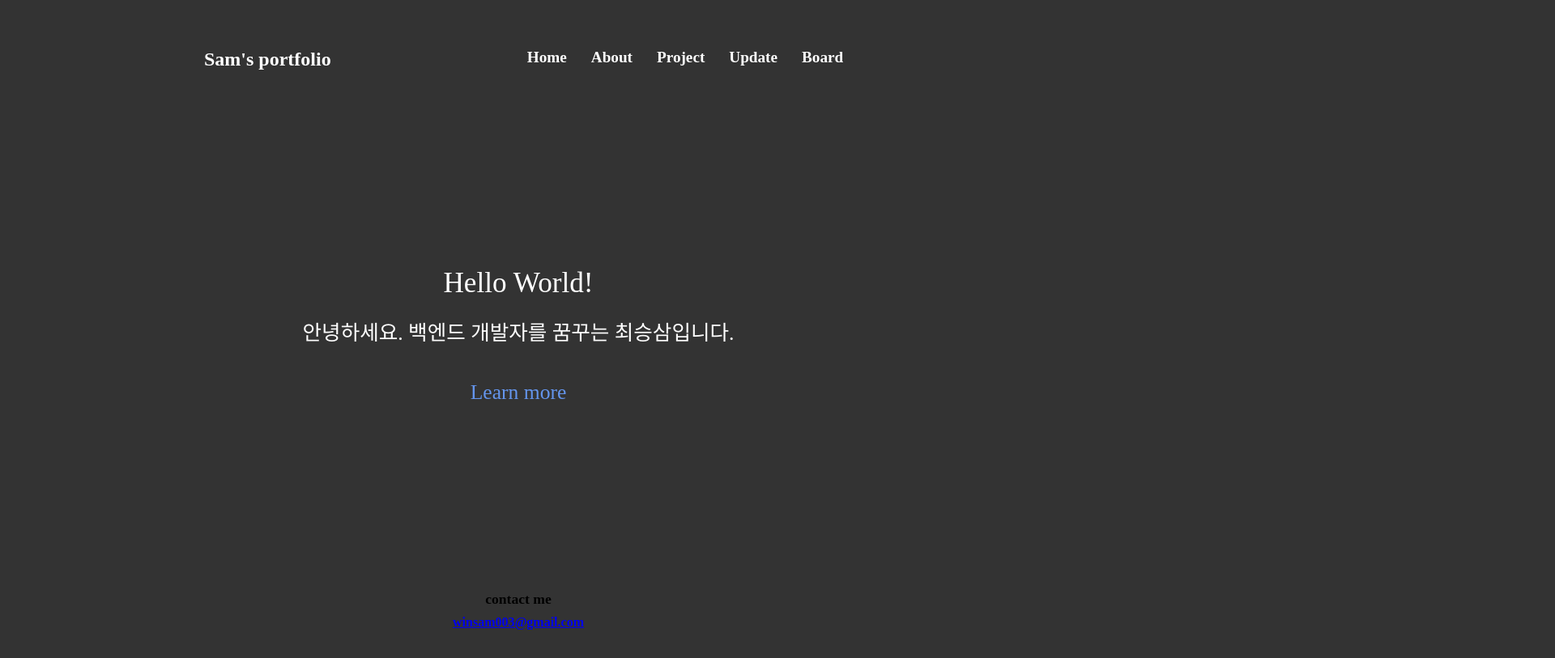
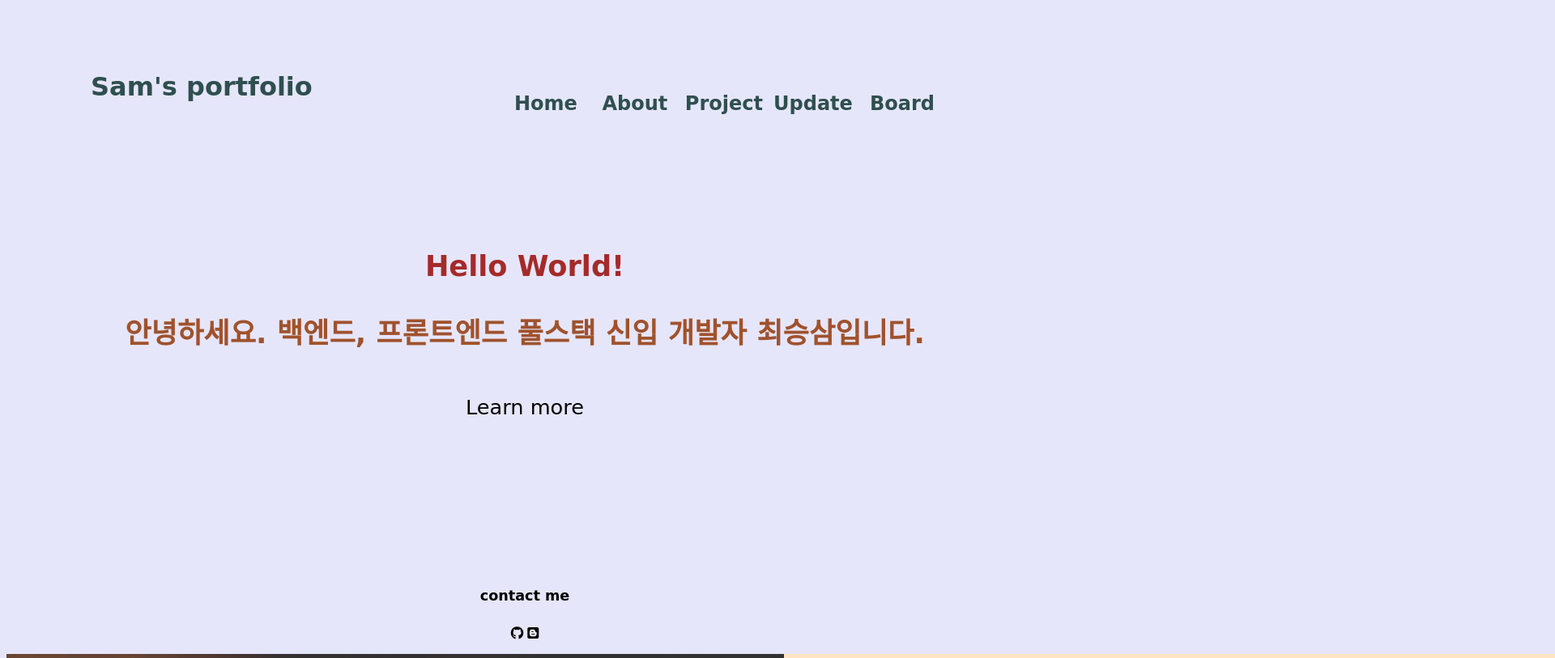
Before and after one commit to winsam003/portfolio, a website: page public/index.html in a window 1280 px wide. Shown: the top 813 px of the page at 81% size, 1920 px wide, since content can reach past the window. Drawn offline with Linux system fonts and the light colour scheme; a web font is replaced by a local one.

Commit message:
포트폴리오 홈 화면 완성

```diff
--- a/public/index.css
+++ b/public/index.css
@@ -1,100 +1,129 @@
-* {
-    height: 100%;
-    margin: 0;
-    padding: 0;
-}
-
 html {
-    background-color: #333;
+    background-color: #E6E6FA;
     scroll-behavior: smooth;
 }
 
 .root {
     margin: auto;
-    width: 80%;
-    max-width: 1680px;
-}
 
-.container_head {
     height: 100vh;
-    padding: 30px 100px 0px 100px;
+    width: 1920px;
+
+    font-family: 'Poor Story', cursive;
 }
 
 header {
     position: fixed;
     height: 10%;
-    width: 80%;
+    width: 100%;
+
 }
+
+.fa-brands{
+    cursor: pointer;
+}
+
 
 header>div {
     display: flex;
-    justify-content: space-between;
+    justify-content: space-around;
     height: 30%;
-    width: 80%;
+    width: 100%;
 }
 
-header>div>a {
-    font-size: 1.5rem;
-    font-weight: 700;
-    text-decoration: none;
-    color: white;
-}
-
-header>div>ul>li>a {
-    color: white;
-}
-
-header>div>ul>li>a:hover {
-    border-bottom: 5px solid gray;
+header>div>ul>li:hover {
+    background-color: azure;
+    /* border-bottom: 5px solid gray; */
 }
 
 header:first-child {
-    margin-left: 1.5rem;
-    padding-top: 30px;
+    padding-top: 5rem;
 }
 
 header>div>ul {
     display: flex;
+    justify-content: center;
+    align-items: center;
+    height: 3rem;
 }
 
 header>div>ul>li {
+    display: flex;
+    justify-content: center;
+    align-items: center;
+
+    width: 80px;
+    height: 25px;
+    text-align: center;
     list-style-type: none;
-}
-
-header>div>ul>li>a {
-    font-size: 1.2rem;
-    font-weight: 800;
-    text-decoration: none;
-    padding-bottom: 5px;
     margin-right: 30px;
 }
 
+.header_portfolio {
+    color: #2F4F4F;
+    font-size: 2rem;
+    font-weight: 800;
+    cursor: pointer;
+}
+
+.header_title {
+    color: #2F4F4F;
+    font-size: 1.5rem;
+    font-weight: 800;
+    text-decoration: none;
+
+    cursor: pointer;
+    /* padding-bottom: 5px; */
+}
+
 .home {
-    display: flex;
-    flex-direction: column;
+    display: block;
+    /* flex-direction: column; */
     height: 50%;
-    margin-top: 300px;
+    /* align-items: center; */
+    padding-top: 300px;
     text-align: center;
+    width: 100vw;
 }
 
 .home>:first-child {
+    display: flex;
+    justify-content: center;
+    align-items: center;
+
     font-size: 2.2rem;
-    font-weight: 500;
+    font-weight: bold;
     height: 10%;
     text-align: center;
     animation: fadein 2s steps(22), step-end infinite alternate;
-    color: white;
+
+    color: #A52A2A;
     margin-bottom: 20px;
 }
 
 .home>:nth-of-type(2) {
-    font-size: 1.6rem;
-    height: 10%;
+    display: flex;
+    justify-content: center;
+    align-items: center;
+
+    font-size: 2.2rem;
+    font-weight: bold;
+    height: 20%;
+
     text-align: center;
-    animation: typing 4s steps(22), step-end infinite alternate;
+    animation: typing 4s steps(80), step-end infinite alternate;
     overflow: hidden;
     white-space: nowrap;
-    color: white;
+    color: #A0522D;
+
+    margin: 0 auto;
+    /* 추가된 부분 */
+}
+
+.home_title {
+    display: flex;
+    justify-content: center;
+    align-items: center;
 }
 
 @media screen and (max-width:600px) {
@@ -114,35 +143,47 @@ header>div>ul>li>a {
 }
 
 @keyframes typing {
-    from {
-        width: 0
+    0% {
+        width: 0;
+        margin: 0 auto;
+        /* 화면의 가운데 정렬 */
     }
 
-    to {
-        width: 100%
+    100% {
+        width: 100%;
+        margin: 0 auto;
+        /* 화면의 가운데 정렬 */
     }
 }
+
+.home_LearnMore {
+    margin-top: 40px;
+}
+
 
 .home>div {
     height: 40px;
 }
 
-.home>div>a {
+.home>div>span {
     display: inline-block;
     text-decoration: none;
-    color: #6495ED;
+    color: #000000;
     font-size: 1.6rem;
     height: 40px;
-    margin-top: 40px;
+
+    cursor: pointer;
 }
 
-.home>div>a:hover {
-    border-bottom: solid gray;
+.home_LearnMore2:hover {
+    background-color: #E6E6FA;
+    /* border-bottom: solid gray; */
 }
 
 footer {
     text-align: center;
     height: 10%;
+    width: 100vw;
 }
 
 footer>p {
@@ -337,7 +378,7 @@ footer>a {
 }
 
 
-.MVC_model{
+.MVC_model {
     background-image: url("../image/Untitled.png");
     background-size: cover;
     width: 30vh;
@@ -346,11 +387,11 @@ footer>a {
     margin-top: 10rem;
 }
 
-.MVC_model:hover{
+.MVC_model:hover {
     cursor: pointer;
 }
 
-.MVC_model::after{
+.MVC_model::after {
     content: "MVC Model";
     opacity: 0;
     visibility: hidden;
@@ -363,6 +404,7 @@ footer>a {
     font-size: large;
     transition: opacity 1s ease-in-out;
 }
+
 .MVC_model:hover::after {
     opacity: 1;
     visibility: visible;
@@ -380,7 +422,7 @@ footer>a {
     grid-template-columns: 1fr 1fr;
 }
 
-.container_update>div>p{
+.container_update>div>p {
     font-size: large;
     font-weight: bold;
     height: 3rem;
@@ -388,7 +430,7 @@ footer>a {
     margin-left: 2rem;
 }
 
-.parent_ul{
+.parent_ul {
     list-style-type: none;
     height: 1.6rem;
     font-size: large;
@@ -397,14 +439,14 @@ footer>a {
 }
 
 
-.child_ul{
+.child_ul {
     list-style-type: none;
     height: 1.6rem;
     font-weight: 400;
     margin-left: 1.6rem;
 }
 
-.container_update>:first-child{
+.container_update>:first-child {
     background-image: url(../image/business.jpg);
     background-size: cover;
 }
@@ -415,3 +457,22 @@ footer>a {
 
     position: static;
 }
+
+
+@media (max-width : 1200px) {
+    .root {
+        margin: auto;
+
+        height: 100vh;
+        width: 1200px;
+
+        font-family: 'Poor Story', cursive;
+    }
+
+    .home_title {
+        width: 100vw;
+        display: flex;
+        justify-content: center;
+        align-items: center;
+    }
+}
--- a/public/index.html
+++ b/public/index.html
@@ -1,5 +1,6 @@
 <!DOCTYPE html>
 <html lang="en">
+
 
 <head>
     <meta charset="UTF-8">
@@ -7,6 +8,12 @@
     <title>Hello Sam's portfolio</title>
     <link rel="stylesheet" href="index.css">
     <script src="index.js"></script>
+    <link rel="preconnect" href="https://fonts.googleapis.com">
+    <link rel="preconnect" href="https://fonts.gstatic.com" crossorigin>
+    <link
+        href="https://fonts.googleapis.com/css2?family=Black+Han+Sans&family=Nanum+Pen+Script&family=Noto+Sans+KR:wght@100..900&family=Poor+Story&display=swap"
+        rel="stylesheet">
+        <link rel="stylesheet" href="https://cdnjs.cloudflare.com/ajax/libs/font-awesome/6.5.2/css/all.min.css" />
 </head>
 
 <body>
@@ -14,26 +21,29 @@
         <div class="container_head" id="sec01">
             <header>
                 <div>
-                    <a href="#">Sam's portfolio</a>
+                    <span class="header_portfolio" onclick="header_portfolio()">Sam's portfolio</span>
                     <ul>
-                        <li><a href="#sec01">Home</a></li>
-                        <li><a href="#sec02">About</a></li>
-                        <li><a href="#sec03">Project</a></li>
-                        <li><a href="#sec04">Update</a></li>
-                        <li><a href="#sec05">Board</a></li>
+                        <li><span class="header_title" onclick="header_portfolio()" >Home</span></li>
+                        <li><span class="header_title" onclick="header_About()">About</span></li>
+                        <li><span class="header_title" onclick="header_Project()">Project</span></li>
+                        <li><span class="header_title" onclick="header_Update()">Update</span></li>
+                        <li><span class="header_title" onclick="header_Baord()">Board</span></li>
                     </ul>
                 </div>
             </header>
             <section class="home">
-                <p>Hello World!</p>
-                <p>안녕하세요. 백엔드 개발자를 꿈꾸는 최승삼입니다.</p>
-                <div>
-                    <a href="#sec02">Learn more</a>
+                <div class="home_title">Hello World!</div>
+                <div class="home_title">안녕하세요. 백엔드, 프론트엔드 풀스택 신입 개발자 최승삼입니다.</div>
+                <div class="home_title home_LearnMore">
+                    <span class="home_LearnMore2">Learn more</span>
                 </div>
             </section>
             <footer>
                 <p>contact me</p>
-                <a href="#">winsam003@gmail.com</a>
+                <!-- <i class="fa-brands fa-google"></i> -->
+                <i class="fa-brands fa-github"></i>
+                <i class="fa-brands fa-blogger"></i>
+                <!-- <a href="#">winsam003@gmail.com</a> -->
             </footer>
         </div>
         <section class="container_about" id="sec02">
@@ -41,7 +51,7 @@
             <div>
                 <div class="about_category1">
                     <p>About</p>
-                    <span>안녕하세요. 개발자를 꿈꾸는 최승삼입니다. 제 포트폴리오에 관심을 가져주셔서 감사합니다.</span>
+                    <span>안녕하세요. 미래를 개척하는 개발자를 최승삼입니다. 제 포트폴리오에 관심을 가져주셔서 감사합니다.</span>
                 </div>
                 <div class="about_category2">
                     <p>Education</p>
@@ -49,16 +59,30 @@
                         <li>양영디지털고등학교 (네트워크과)</li>
                         <li>한국기술교육대학교 (컴퓨터공학과) * 집안사정으로 중퇴</li>
                         <li>2023.10 ~ 2023.5 그린컴퓨터 아카데미 풀스택 개발자 과정 이수중</li>
-                        <li>취업 후 사이버대학교 컴퓨터공학 재학예정</li>
                     </ul>
                 </div>
                 <div class="about_category3">
                     <p>Certificate</p>
                     <ul>
-                        <li>정보기기운용기능사(2012)</li>
-                        <li>SQLD (2024)(취득예정?)</li>
+                        <li>정보기기운용기능사 (2012)</li>
+                        <li>OPIC intermediate Mid 1급 (2023)</li>
+                        <li>SQLD (2024)</li>
                     </ul>
                 </div>
+                <div>
+                    <p>Certificate</p>
+                    <ul>
+                        <li>정보기기운용기능사 (2012)</li>
+                        <li>OPIC intermediate Mid 1급 (2023)</li>
+                        <li>SQLD (2024)</li>
+                    </ul>
+                </div>
+            </div>
+        </section>
+        <section class="container_project" id="sec03">
+            <div>
+                <div class="MVC_model" onclick="MVC_model()"></div>
+                <div class="MVC_model"></div>
                 <div class="about_category4">
                     <p>Study</p>
                     <div class="study_gridContainor1">
@@ -76,12 +100,6 @@
                         <div></div>
                     </div>
                 </div>
-            </div>
-        </section>
-        <section class="container_project" id="sec03">
-            <div>
-                <div class="MVC_model" onclick="MVC_model()"></div>
-                <div class="MVC_model"></div>
             </div>
             <div></div>
         </section>
--- a/public/index.js
+++ b/public/index.js
@@ -1,5 +1,56 @@
 "use strict"
+
+function fa_google(){
+    window.open('winsam003@gmail.com');
+}
+function github(){
+    window.open('https://github.com/winsam003');
+}
+function blogger(){
+    window.open('https://velog.io/@winsam003/posts');
+}
 
 function MVC_model(){
     window.open('https://github.com/simsim916/coinJung_CookieRun');
 }
+
+function header_portfolio() {
+    var element = document.getElementById("sec01");
+    if (element) {
+        element.scrollIntoView({
+            behavior: 'smooth'
+        });
+    }
+}
+function header_About() {
+    var element = document.getElementById("sec02");
+    if (element) {
+        element.scrollIntoView({
+            behavior: 'smooth'
+        });
+    }
+}
+function header_Project() {
+    var element = document.getElementById("sec03");
+    if (element) {
+        element.scrollIntoView({
+            behavior: 'smooth'
+        });
+    }
+}
+function header_Update() {
+    var element = document.getElementById("sec04");
+    if (element) {
+        element.scrollIntoView({
+            behavior: 'smooth'
+        });
+    }
+}
+function header_Baord() {
+    var element = document.getElementById("sec05");
+    if (element) {
+        element.scrollIntoView({
+            behavior: 'smooth'
+        });
+    }
+}
```
